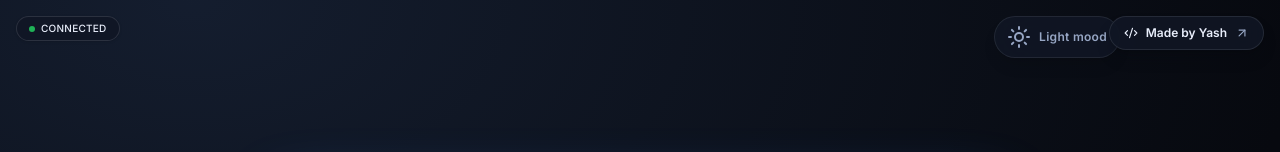
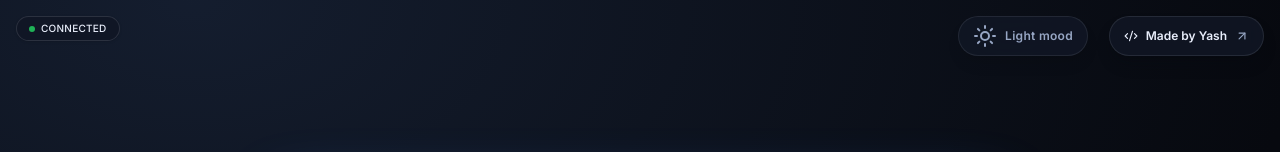
Before and after one commit to yashraj-personal/teachers-day-project, a Next.js app: page / in a window 1280 px wide. Shown: the top 152 px of the page. Built offline with nearby package versions, Linux system fonts and the light colour scheme.

Commit message:
Align theme and GitHub buttons

```diff
--- a/components/made-by-yash-badge.tsx
+++ b/components/made-by-yash-badge.tsx
@@ -6,7 +6,7 @@ export function MadeByYashBadge() {
       href="https://github.com/yashraj-personal"
       target="_blank"
       rel="noreferrer"
-      className="fixed right-4 top-4 z-[60] inline-flex items-center gap-2 rounded-full border border-border/80 bg-card/85 px-3.5 py-2 text-xs font-semibold text-foreground shadow-lg shadow-background/30 backdrop-blur-md transition-all hover:-translate-y-0.5 hover:border-primary/60 hover:text-primary focus-visible:outline-none focus-visible:ring-2 focus-visible:ring-ring focus-visible:ring-offset-2"
+      className="fixed right-4 top-4 z-[60] inline-flex h-10 items-center gap-2 rounded-full border border-border/80 bg-card/85 px-3.5 text-xs font-semibold text-foreground shadow-lg shadow-background/30 backdrop-blur-md transition-all hover:-translate-y-0.5 hover:border-primary/60 hover:text-primary focus-visible:outline-none focus-visible:ring-2 focus-visible:ring-ring focus-visible:ring-offset-2"
       aria-label="Made by Yash, open GitHub profile"
     >
       <Code2 className="h-3.5 w-3.5" aria-hidden="true" />
--- a/components/theme-switcher.tsx
+++ b/components/theme-switcher.tsx
@@ -13,7 +13,7 @@ export function ThemeSwitcher() {
       onClick={toggleTheme}
       aria-label={`Switch to ${nextTheme} theme`}
       title={`Switch to ${nextTheme} theme`}
-      className="theme-switcher fixed right-40 top-4 z-50 inline-flex items-center gap-2 rounded-full border border-border/70 bg-card/85 px-3 py-2 text-xs font-semibold tracking-wide text-muted-foreground shadow-lg backdrop-blur-xl transition duration-300 hover:-translate-y-0.5 hover:border-primary/50 hover:text-foreground"
+      className="theme-switcher fixed right-48 top-4 z-50 inline-flex h-10 items-center gap-2 rounded-full border border-border/70 bg-card/85 px-3.5 text-xs font-semibold tracking-wide text-muted-foreground shadow-lg backdrop-blur-xl transition duration-300 hover:-translate-y-0.5 hover:border-primary/50 hover:text-foreground"
     >
       {theme === "dark" ? <Sun data-icon="inline-start" /> : <Moon data-icon="inline-start" />}
       <span className="hidden sm:inline">{theme === "dark" ? "Light mood" : "Dark mood"}</span>
```
